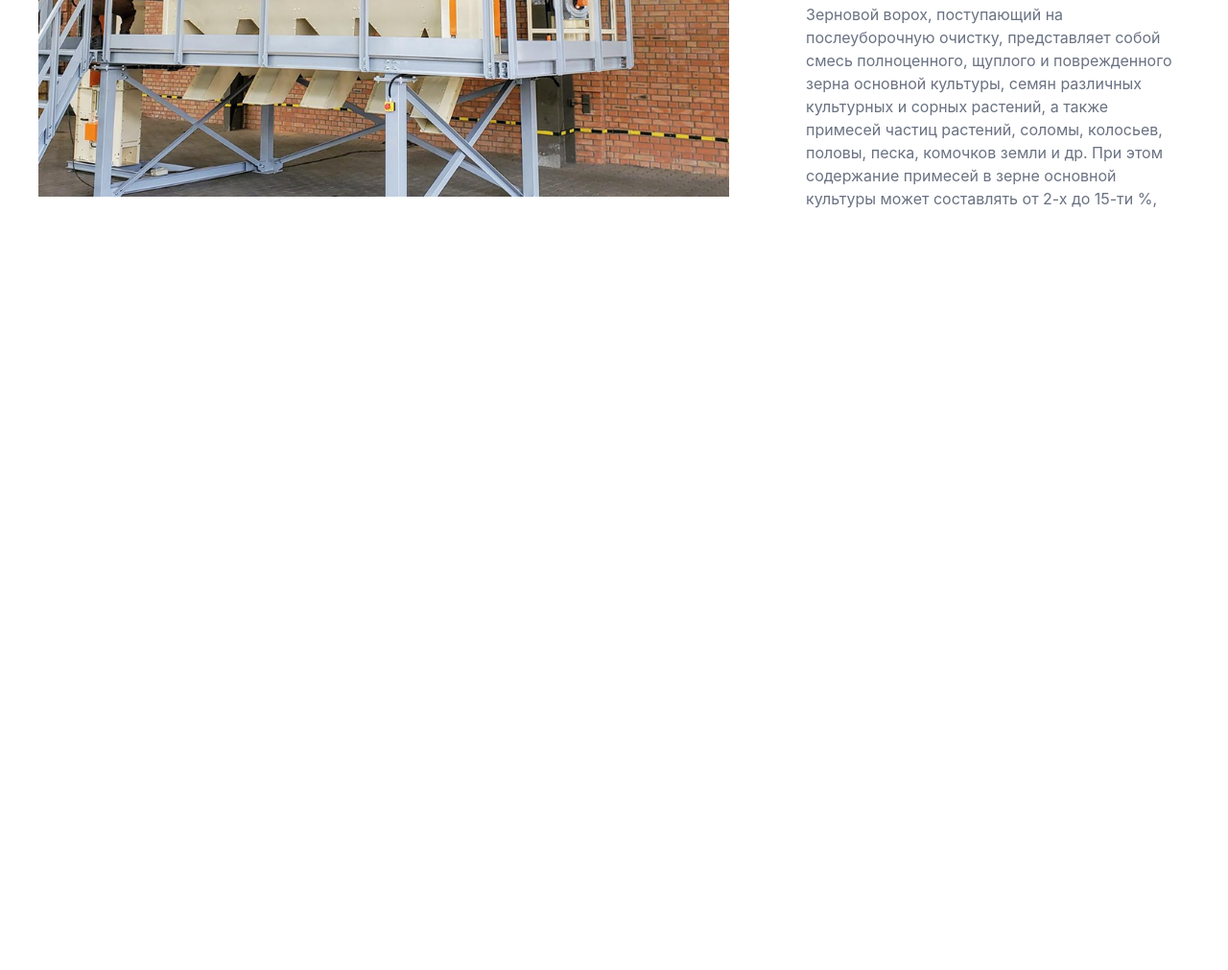
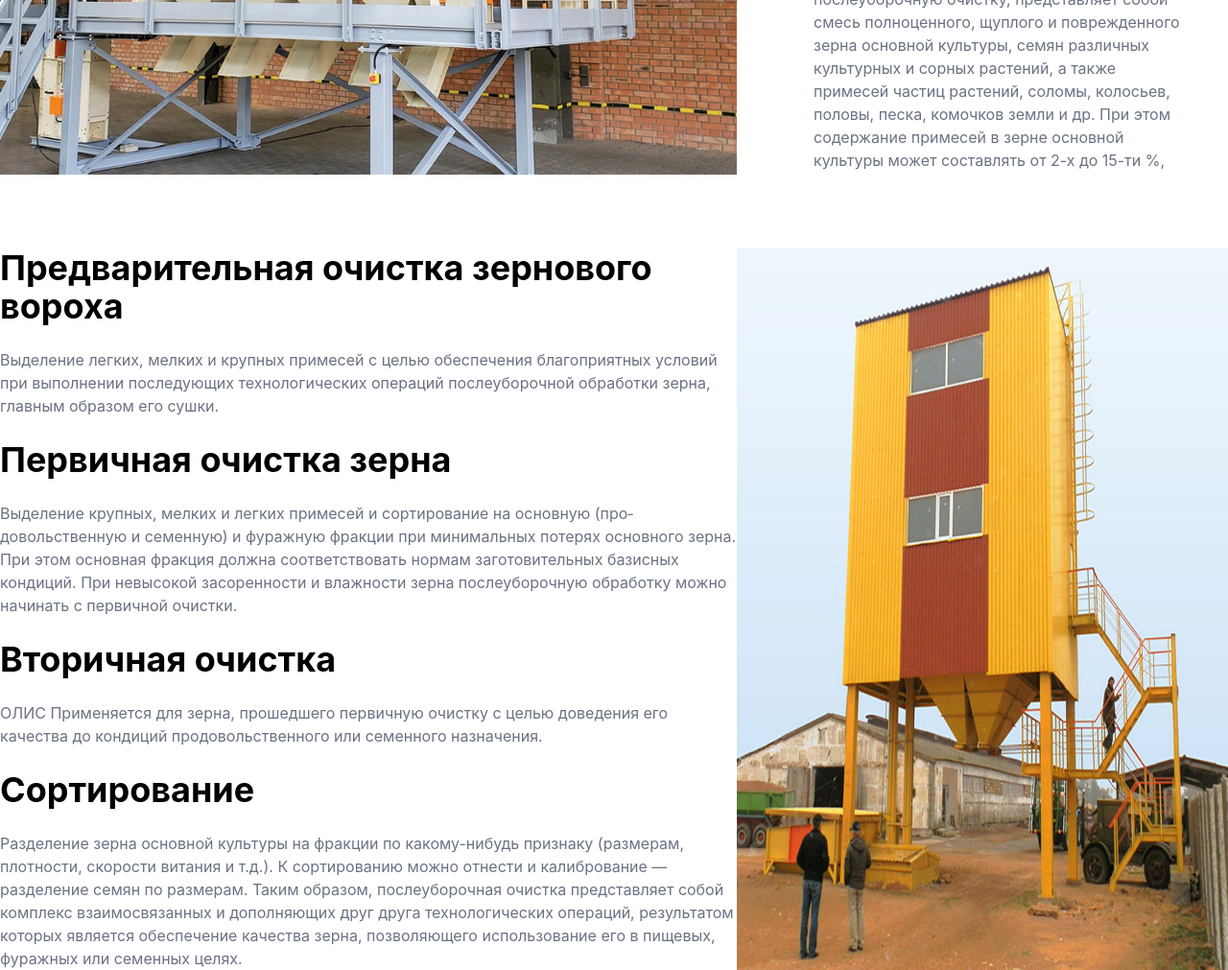
Before and after one commit to nozimnegmatov0010/teamwork4, a website: page src/page2.html in a window 1280 px wide. Shown: the part 461-1472 px from the top of the page at 96% size. Before the commit the page ends 800 px from the top, so only its background shows below. Drawn offline with nearby package versions, Linux system fonts and the light colour scheme; files that its build step writes are made by us from their sources.

Commit message:
page 2 section 1 and section 2

```diff
--- a/src/page2.html
+++ b/src/page2.html
@@ -13,7 +13,7 @@
 
 <!-- section 1 -->
 
-<section class="flex justify-between p-10 max-w-325 overflow-x-hidden m-auto flex-col lg:flex-row gap-10 lg:gap-0 items-center">
+<section class="flex justify-between  max-w-325 overflow-x-hidden m-auto flex-col lg:flex-row  items-center">
 
 <img class="lg:w-[60%] w-full" src="./image/image 13 (1).png" alt="">
 
@@ -32,7 +32,48 @@
 
 </section>
 
+
+<!-- section 2 media -->
+
+
+
 <!-- section 2 -->
+
+<section class="flex justify-between  max-w-325 overflow-x-hidden m-auto flex-col-reverse lg:flex-row gap-10 lg:gap-0 ">
+
+
+    <div class="">
+
+    <h1 class="font-bold text-4xl">Предварительная очистка зернового вороха</h1>
+<br>
+<p class="text-gray-500">Выделение легких, мелких и крупных примесей с целью обеспечения бла­гоприятных условий при выполнении последующих техноло­гических операций послеуборочной обработки зерна, главным образом его сушки.</p>
+
+<br>
+<h1 class="font-bold text-4xl">Первичная очистка зерна</h1>
+<br>
+<p class="text-gray-500">Выделение крупных, мелких и легких примесей и сортирование на основную (про­довольственную и семенную) и фуражную фракции при ми­нимальных потерях основного зерна. При этом основная фракция должна соответствовать нормам заготовитель­ных базисных кондиций. При невысокой засоренности и влаж­ности зерна послеуборочную обработку можно начинать с пер­вичной очистки.</p>
+
+<br>
+<h1 class="font-bold text-4xl">Вторичная очистка</h1>
+<br>
+<p class="text-gray-500">ОЛИС
+Применяется для зерна, прошедшего первичную очистку с целью доведения его качества до кондиций продовольственного или  семенного назначения.</p>
+
+<br>
+<h1 class="font-bold text-4xl">Сортирование</h1>
+<br>
+<p class="text-gray-500">Разделение зерна основной культуры на фракции по какому-нибудь признаку (размерам, плотности, скорости витания и т.д.). К сортированию можно отнести и калиброва­ние — разделение семян по размерам. Таким образом, послеуборочная очистка представляет собой комп­лекс взаимосвязанных и дополняющих друг друга технологи­ческих операций, результатом которых является обеспечение качества зерна, позволяющего использование его в пищевых, фуражных или семенных целях.</p>
+
+
+</div>
+
+
+<img class="lg:w-[40%] w-full  h-auto" src="./image/image 24 (1).png" alt="">
+
+</section>
+
+<!-- section 3 -->
+
 
 
 </body>
```
Also changed, not shown: src/image/0_9 1.png (added), src/image/image 24 (1).png (added).
